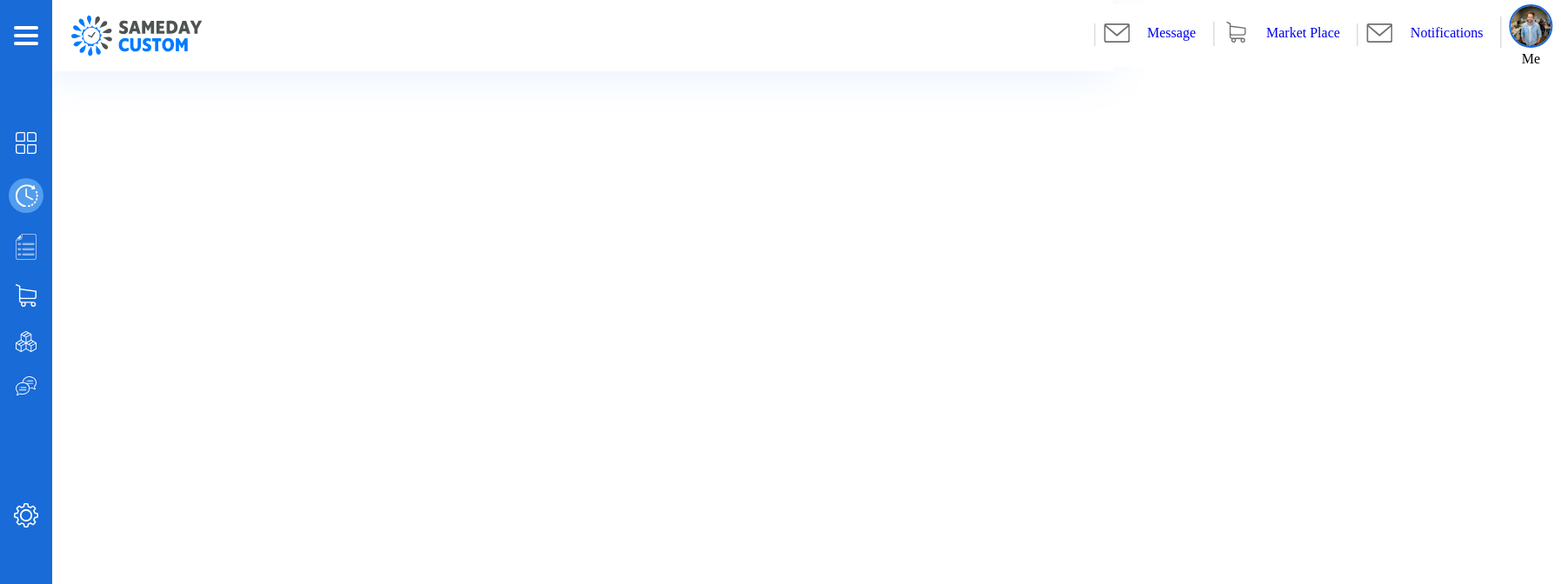
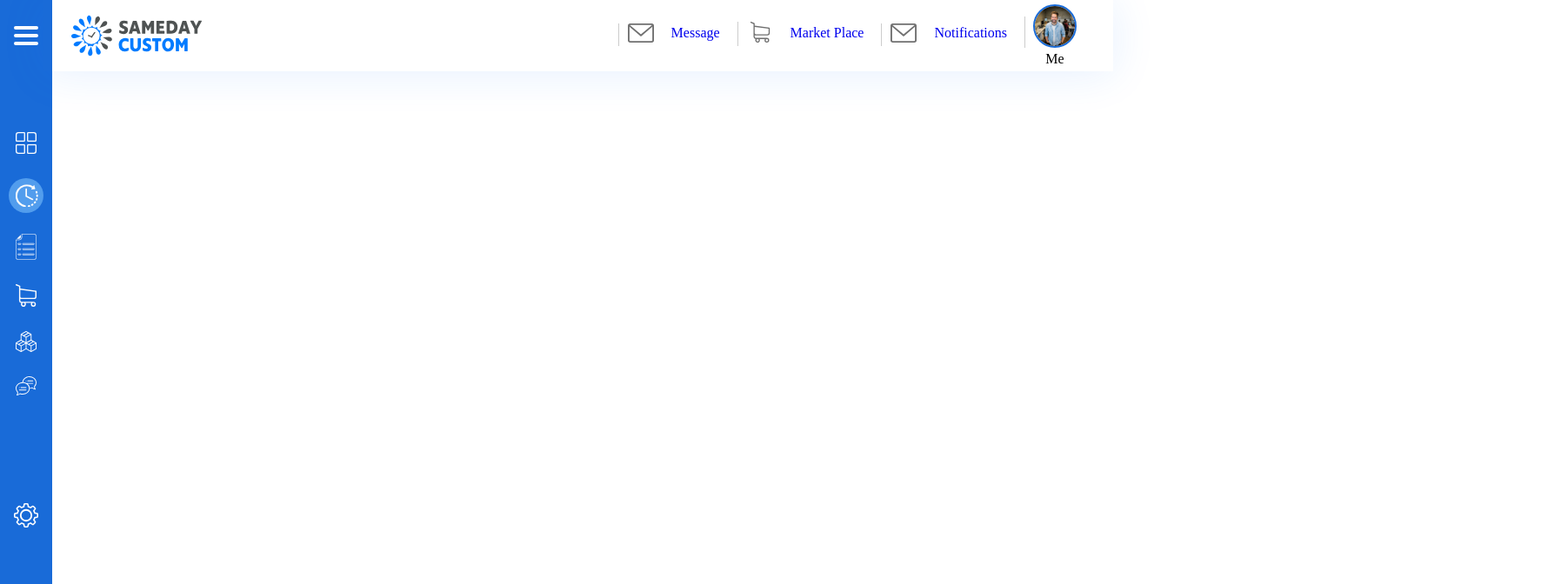
Before and after one commit to Irene-24/same-day-custom, a React (Create React App) app: page /operations in a window 1280 px wide. Shown: the top 672 px of the page at 87% size, 1795 px wide, since content can reach past the window. Built offline with nearby package versions, Linux system fonts and the light colour scheme.

Commit message:
fixed navbar translateX bug in desktop view

```diff
--- a/src/components/Navigation/Navigation.jsx
+++ b/src/components/Navigation/Navigation.jsx
@@ -38,21 +38,21 @@ class  Navigation extends Component
               <div  className={styles}>
                 <ul className={classes.NavLinks}>
                   <li>
-                    <NavLink to="" exact="">
+                    <NavLink to="" >
                       <img src={mail} alt="message icon" />
                       <span>Message</span>
                     </NavLink>
                   </li>
 
                   <li>
-                    <NavLink to="" exact="">
+                    <NavLink to="" >
                       <img src={cart} alt="cart icon" />
                       <span>Market Place</span>
                     </NavLink>
                   </li>
 
                   <li>
-                    <NavLink to="" exact="">
+                    <NavLink to="" >
                       <img src={mail} alt="message icon" />
                       <span>Notifications</span>
                     </NavLink>
--- a/src/components/Navigation/Navigation.module.css
+++ b/src/components/Navigation/Navigation.module.css
@@ -3,6 +3,8 @@
     padding: 8px;
     box-shadow: 0px 3px 50px #1877FF1C;
     z-index:20;
+    position: fixed;
+    width: calc(100% - 50px);
 }
 
 .Logo
@@ -120,6 +122,7 @@
     .Navbar
     {
         padding: 8px 20px;
+        width: calc(100% - 50px);
     }
 
 }
@@ -164,6 +167,7 @@
         width: unset;
         position: initial;
         box-shadow: none;
+        transform: translateX(0%);
     }
 
     .Avatar
--- a/src/components/SideNavFull/SideNavFull.jsx
+++ b/src/components/SideNavFull/SideNavFull.jsx
@@ -23,7 +23,7 @@ const sideNavFull = props => {
       <ul className={classes.Navlist}>
 
         {
-          props.routes.map( item => <NavItem
+          props.routes.map( item => <NavItem key={item.name}
             text={item.name} icon={item.icon}  /> )
         }
 
--- a/src/index.css
+++ b/src/index.css
@@ -22,4 +22,7 @@ body
 {
   -webkit-font-smoothing: antialiased;
   -moz-osx-font-smoothing: grayscale;
+  max-width: 100vw;
+  min-height: 100vh;
+  overflow: hidden;
 }
```
